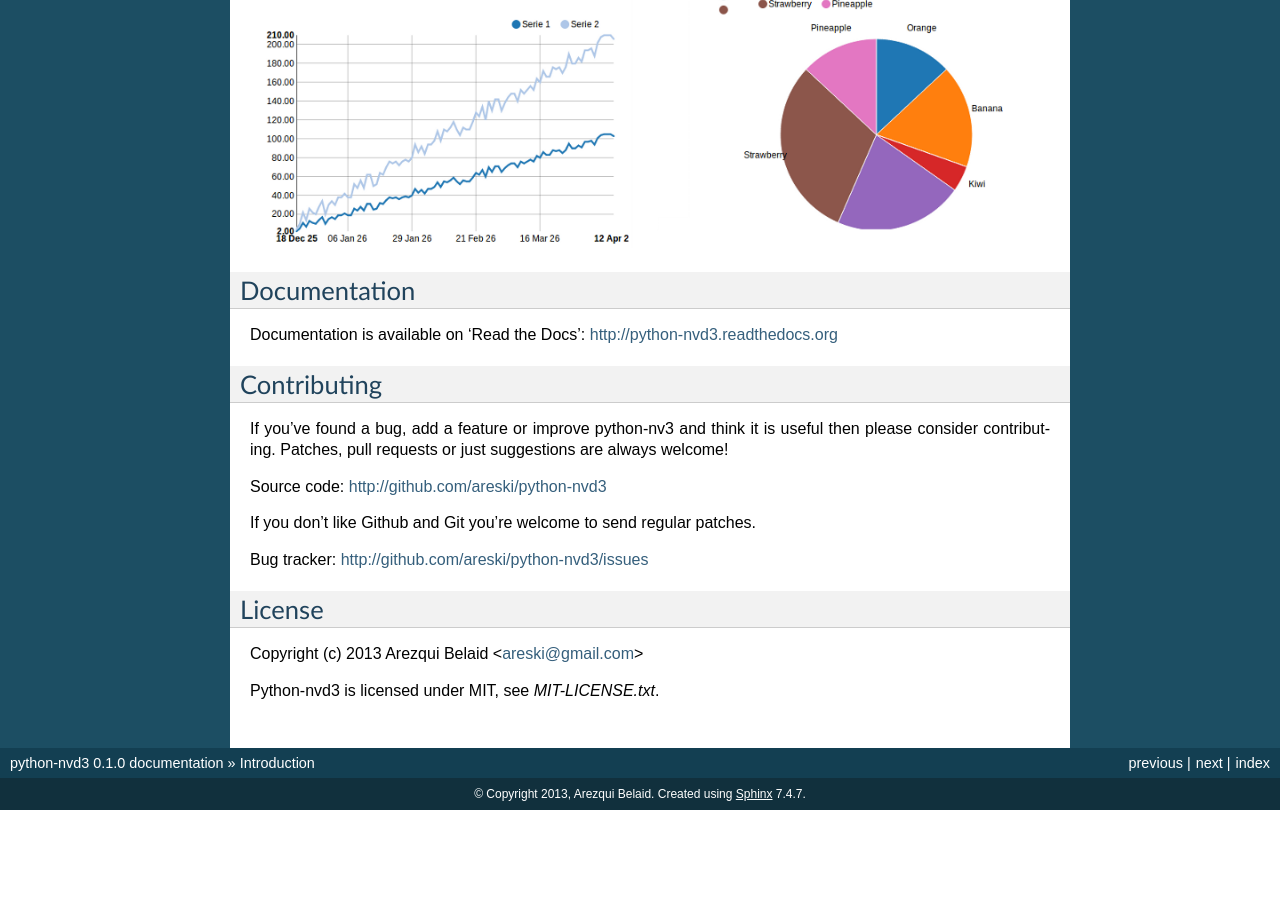
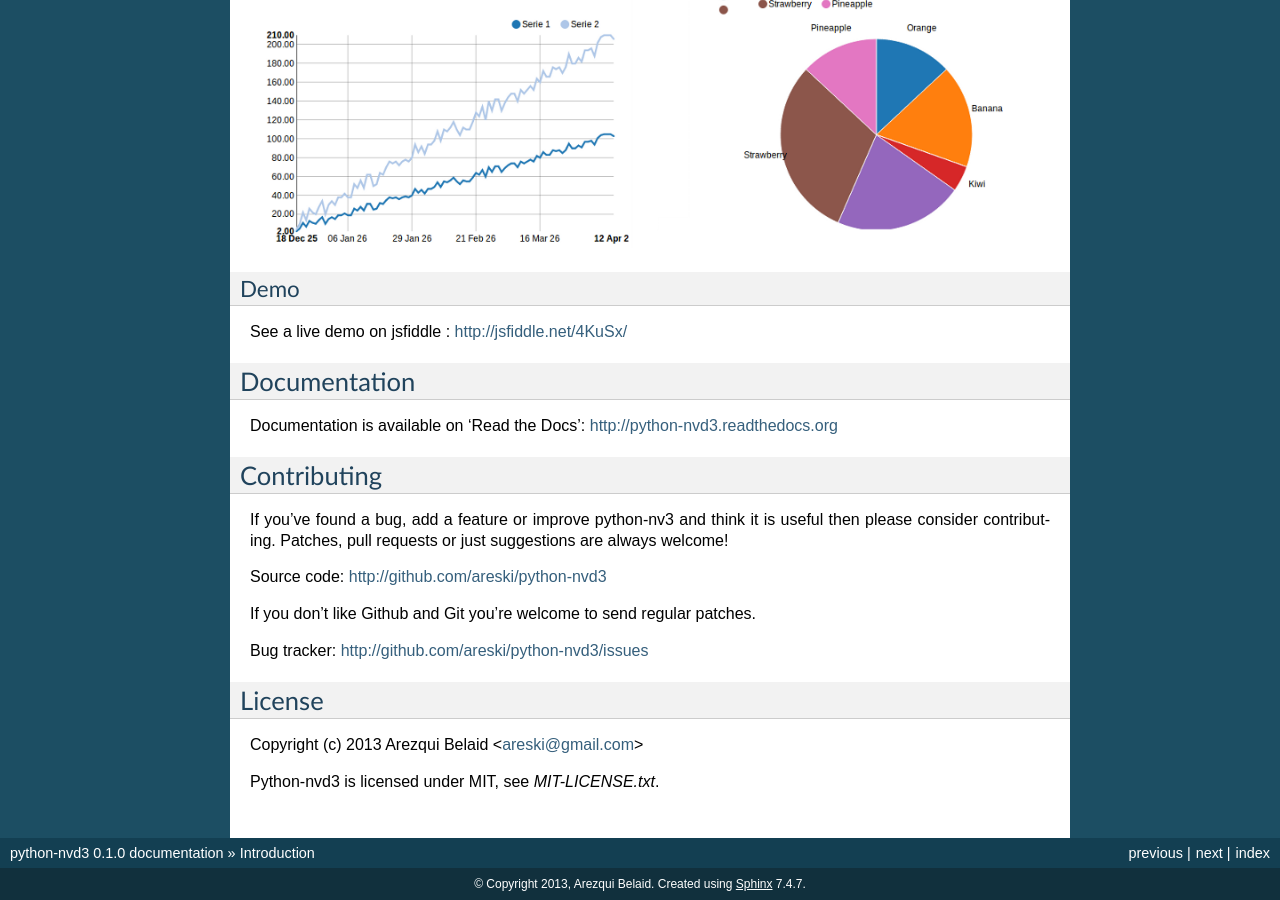
Before and after one commit to areski/python-nvd3, a Sphinx documentation site: the page built from docs/source/introduction.rst, in a window 1280 px wide and 900 px high, scrolled down 1404 px. Built offline with Sphinx 7.4.7, drawn with Linux system fonts in a browser that asks for light colours; before the commit the page ends 2214 px from its top, so only the background shows below that.

Commit message:
add demo

```diff
--- a/README.rst
+++ b/README.rst
@@ -68,6 +68,12 @@ Screenshot
 .. image:: https://raw.github.com/areski/python-nvd3/master/screenshot/screenshot-01.png
 
 
+Demo
+----
+
+See a live demo on jsfiddle : http://jsfiddle.net/4KuSx/
+
+
 Supported graph
 ---------------
 
--- a/docs/source/includes/introduction.txt
+++ b/docs/source/includes/introduction.txt
@@ -66,6 +66,14 @@ Screenshot
 .. image:: https://raw.github.com/areski/python-nvd3/master/screenshot/screenshot-01.png
 
 
+.. _demo:
+
+Demo
+----
+
+See a live demo on jsfiddle : http://jsfiddle.net/4KuSx/
+
+
 .. _documentation:
 
 Documentation
```
